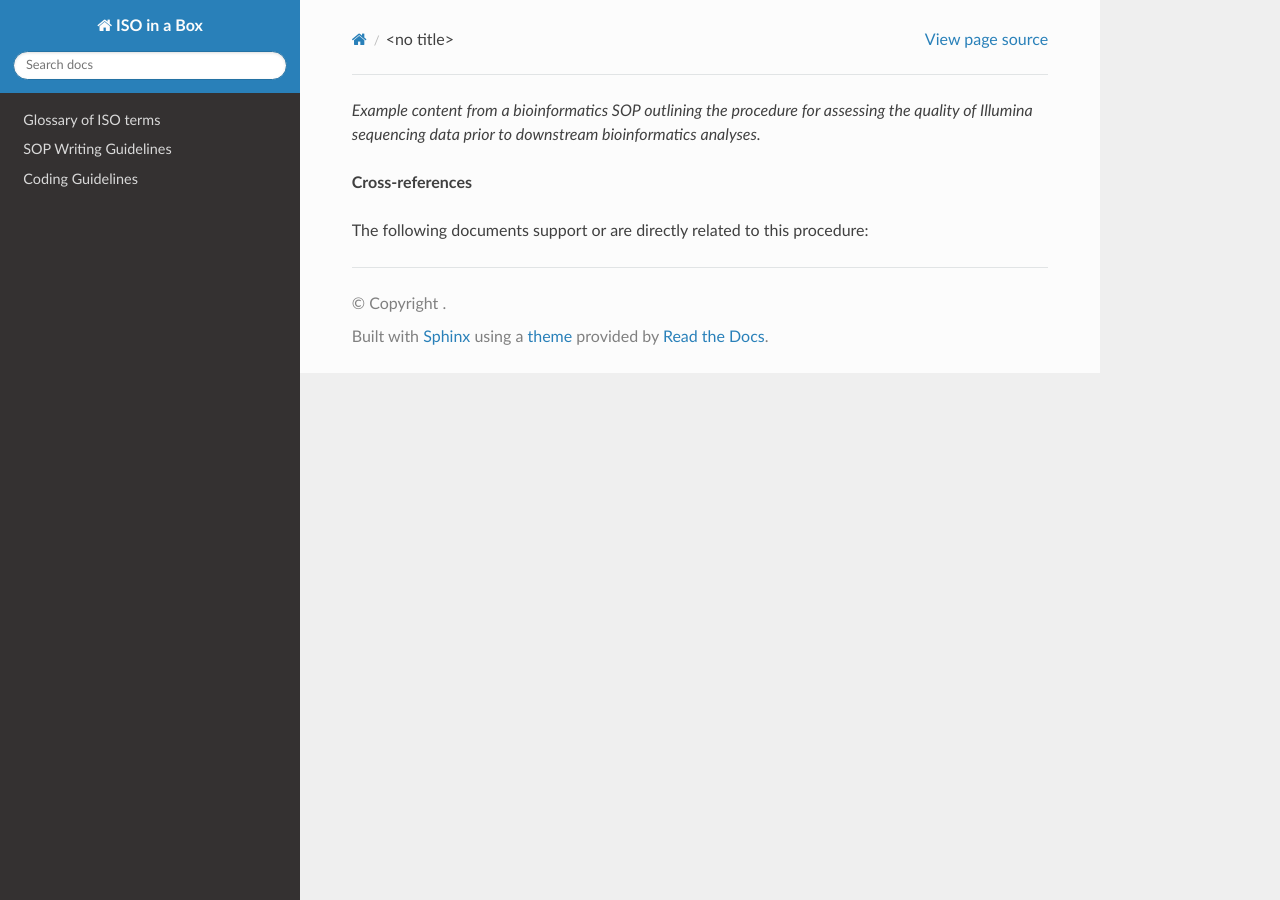
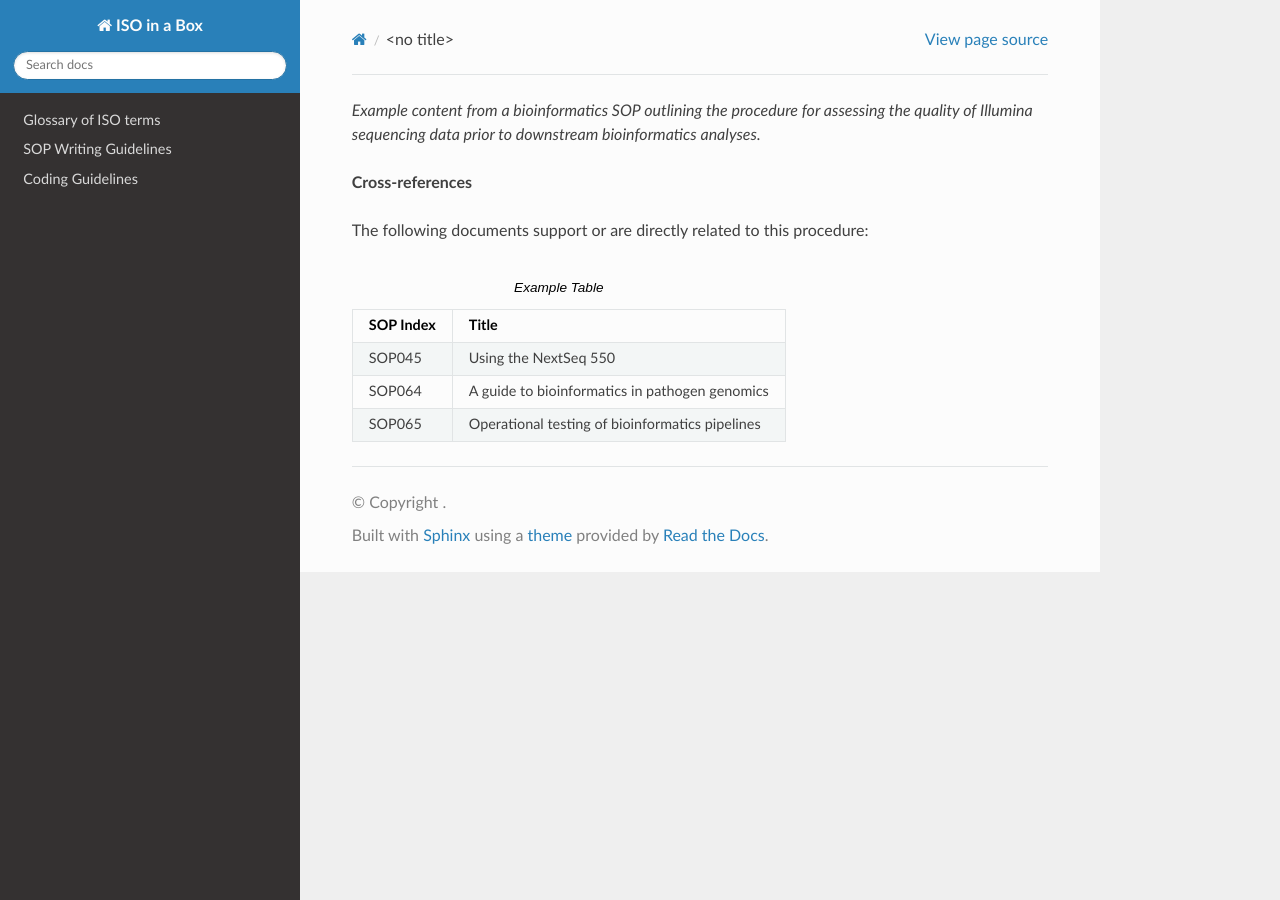
Before and after one commit to ASendellPrice/IIB-rtd, a Sphinx documentation site: the page built from docs/source/sop_guide/cross_references/example_bioinformatics.rst, in a window 1280 px wide. Built offline with Sphinx 7.4.7 and the Read the Docs theme 3.1.0, drawn with Linux system fonts in a browser that asks for light colours; pages that are not in the unit, such as notebooks, are missing from menus.

Commit message:
Updates to bioinformatics qc example content

```diff
--- a/docs/source/sop_guide/cross_references/example_bioinformatics.rst
+++ b/docs/source/sop_guide/cross_references/example_bioinformatics.rst
@@ -1,6 +1,7 @@
 *Example content from a bioinformatics SOP outlining the procedure for assessing the quality of Illumina sequencing data prior to downstream bioinformatics analyses.*
 
-.. raw:: html <hr />
+.. raw:: html
+    <hr />
 
 **Cross-references**
 
@@ -12,8 +13,8 @@ The following documents support or are directly related to this procedure:
    * - SOP Index
      - Title
    * - SOP045
-     - SOP064
-     - SOP065
-   * - Using the NextSeq 550
+     - Using the NextSeq 550
+   * - SOP064
      - A guide to bioinformatics in pathogen genomics
+   * - SOP065
      - Operational testing of bioinformatics pipelines
--- a/docs/source/sop_guide/purpose/example_bioinformatics.rst
+++ b/docs/source/sop_guide/purpose/example_bioinformatics.rst
@@ -1,6 +1,7 @@
 *Example content from a bioinformatics SOP outlining the procedure for assessing the quality of Illumina sequencing data prior to downstream bioinformatics analyses.*
 
-.. raw:: html <hr />
+.. raw:: html
+    <hr />
 
 **Purpose**
 
--- a/docs/source/sop_guide/scope/example_bioinformatics.rst
+++ b/docs/source/sop_guide/scope/example_bioinformatics.rst
@@ -1,6 +1,7 @@
 *Example content from a bioinformatics SOP outlining the procedure for assessing the quality of Illumina sequencing data prior to downstream bioinformatics analyses.*
 
-.. raw:: html <hr />
+.. raw:: html
+    <hr />
 
 **Scope**
 
```
